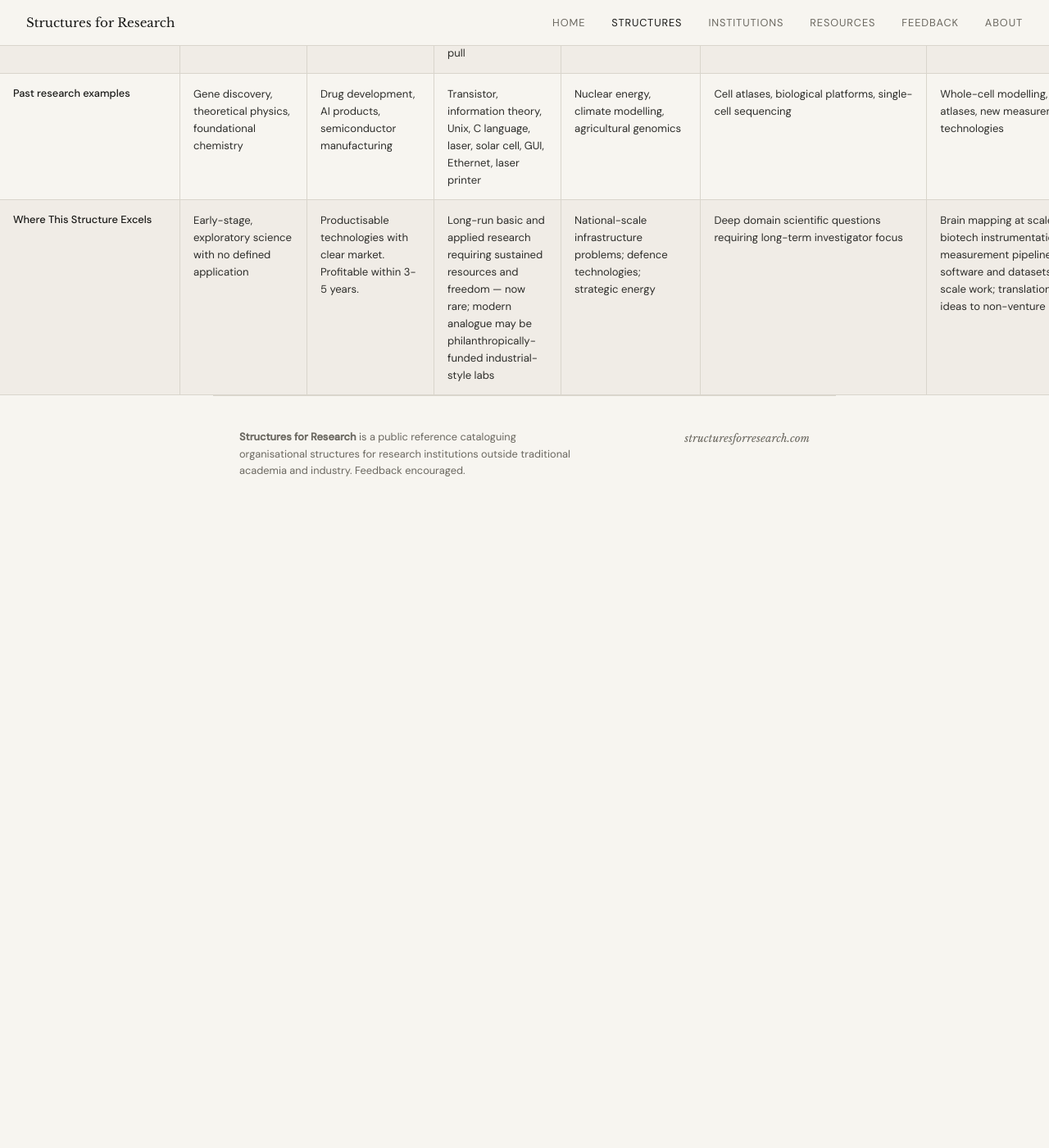
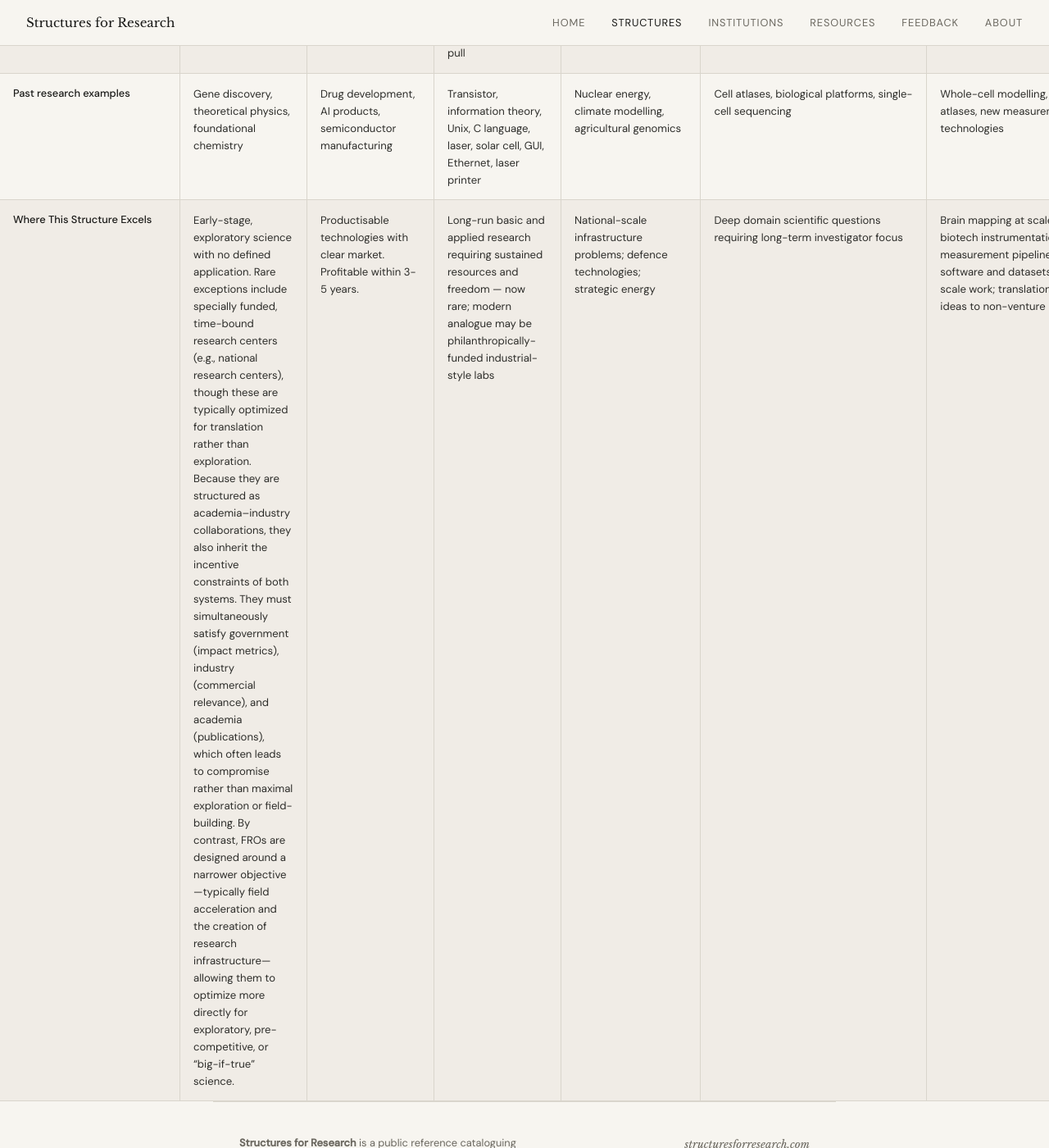
Before and after one commit to biancale4/structuresforresearch.com, a Jekyll site: the page built from structures.html, in a window 1280 px wide and 1400 px high, scrolled down 2906 px. Shown: the whole window at 82% size. Built offline with Jekyll 4.4.1, drawn with Linux system fonts in a browser that asks for light colours; before the commit the page ends 3548 px from its top, so only the background shows below that.

Commit message:
Update structures.html

```diff
--- a/structures.html
+++ b/structures.html
@@ -192,7 +192,9 @@ description: Every research structure evaluated side by side across the same cri
       </tr>
       <tr>
         <td>Where This Structure Excels</td>
-        <td>Early-stage, exploratory science with no defined application</td>
+        <td>Early-stage, exploratory science with no defined application. Rare exceptions include specially funded, time-bound research centers (e.g., national research centers), though these are typically optimized for translation rather than exploration. Because they are structured as academia–industry collaborations, they also inherit the incentive constraints of both systems.
+They must simultaneously satisfy government (impact metrics), industry (commercial relevance), and academia (publications), which often leads to compromise rather than maximal exploration or field-building.
+By contrast, FROs are designed around a narrower objective—typically field acceleration and the creation of research infrastructure—allowing them to optimize more directly for exploratory, pre-competitive, or “big-if-true” science.</td>
         <td>Productisable technologies with clear market. Profitable within 3-5 years.</td>
         <td>Long-run basic and applied research requiring sustained resources and freedom — now rare; modern analogue may be philanthropically-funded industrial-style labs</td>
         <td>National-scale infrastructure problems; defence technologies; strategic energy</td>
```
